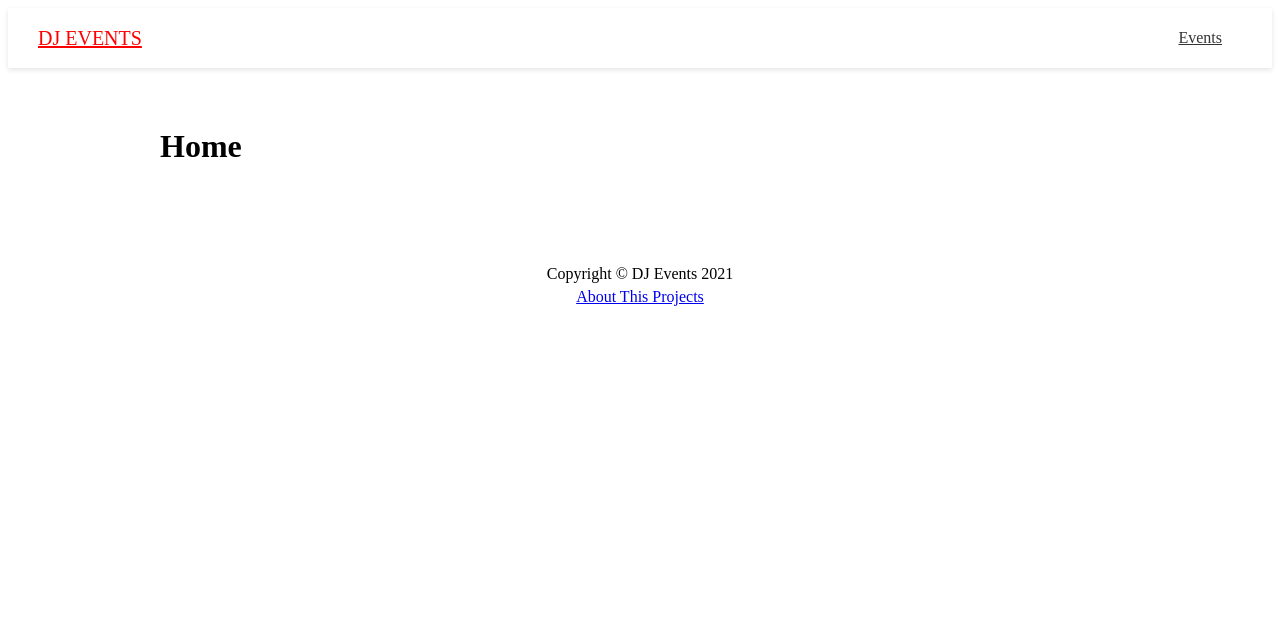
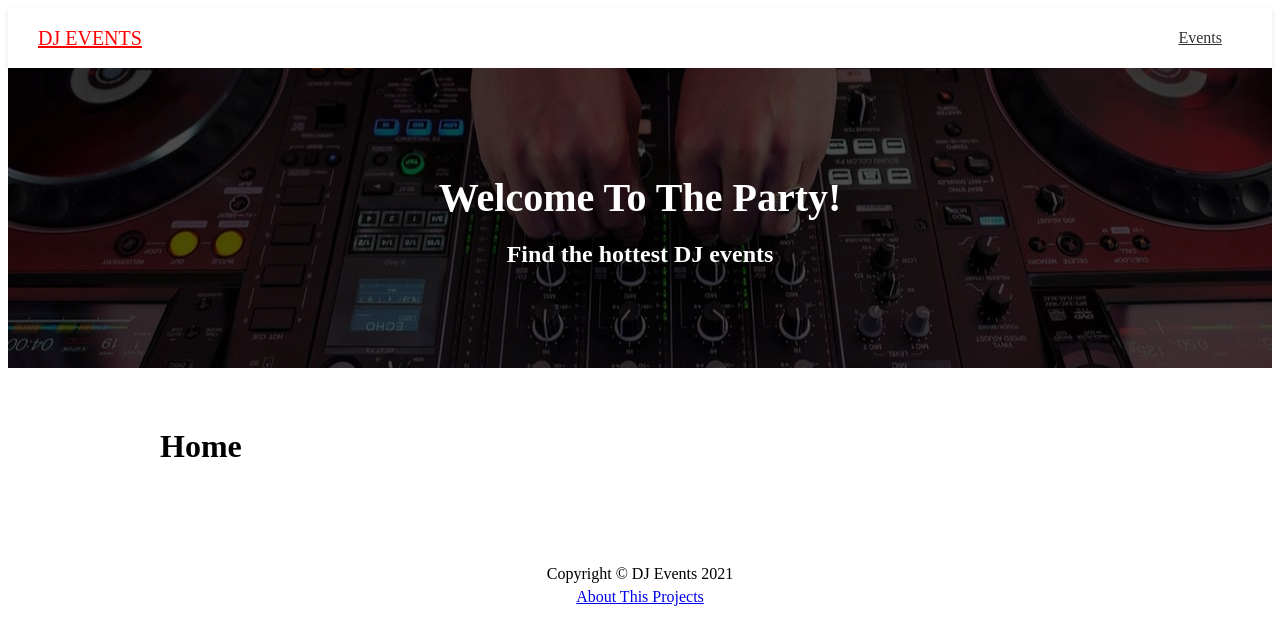
Before and after one commit to Shakib448/nextDjEvents, a Next.js app in the folder client/: page / in a window 1280 px wide. Shown: the top 640 px of the page. Built offline with nearby package versions, Linux system fonts and the light colour scheme.

Commit message:
WIP on Showcase

```diff
--- a/client/components/Layout.js
+++ b/client/components/Layout.js
@@ -1,10 +1,13 @@
 import Head from "next/head";
+import { useRouter } from "next/router";
 import clsx from "clsx";
 import styles from "@/styles/Layout.module.scss";
 import Header from "./Header";
 import Footer from "./Footer";
+import Showcase from "./Showcase";
 
 export default function Layout({ title, children, description, keywords }) {
+  const router = useRouter();
   return (
     <>
       <Head>
@@ -15,6 +18,8 @@
         <meta name="keywords" content={keywords} />
       </Head>
       <Header />
+
+      {router.pathname === "/" && <Showcase />}
       <main>
         <div className={clsx(styles.container)}>{children}</div>
       </main>
--- /dev/null
+++ b/client/components/Showcase.js
@@ -0,0 +1,11 @@
+import styles from "@/styles/Showcase.module.scss";
+import clsx from "clsx";
+
+export default function Showcase() {
+  return (
+    <div className={clsx(styles.showcase)}>
+      <h1>Welcome To The Party!</h1>
+      <h2>Find the hottest DJ events</h2>
+    </div>
+  );
+}
--- /dev/null
+++ b/client/styles/Showcase.module.scss
@@ -0,0 +1,31 @@
+.showcase {
+  height: 300px;
+  width: 100%;
+  background: #000 url("/images/showcase.jpg") no-repeat center center;
+  color: #fff;
+  position: relative;
+  display: flex;
+  flex-direction: column;
+  align-items: center;
+  justify-content: center;
+  text-align: center;
+}
+
+.showcase::after {
+  content: "";
+  position: absolute;
+  top: 0;
+  left: 0;
+  width: 100%;
+  height: 100%;
+  background-color: rgba(0, 0, 0, 0.7);
+}
+
+.showcase * {
+  z-index: 20;
+}
+
+.showcase h1 {
+  font-size: 40px;
+  margin-bottom: 0;
+}
```
Also changed, not shown: client/public/images/showcase.jpg (added).
